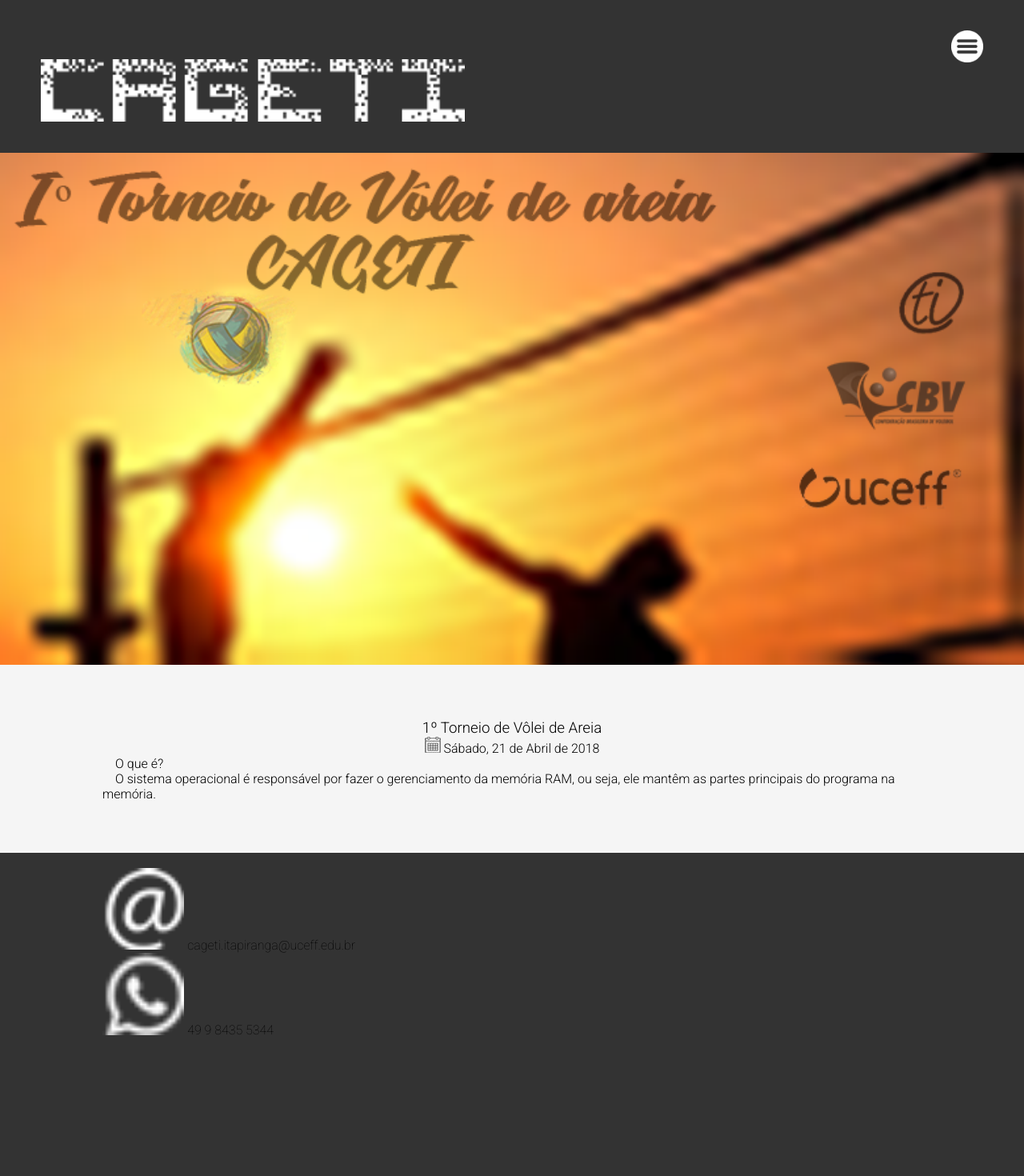
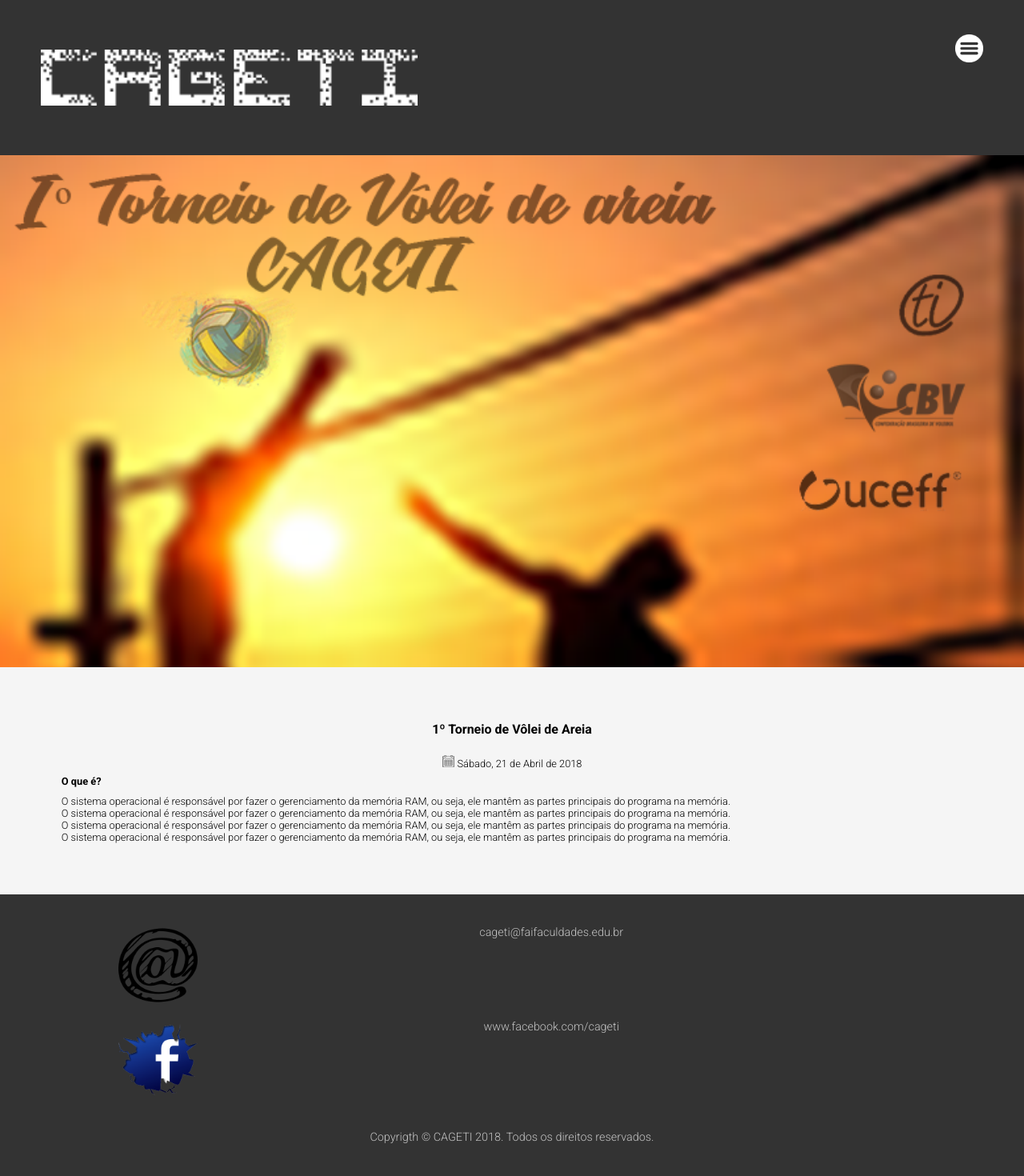
Before and after one commit to JonasKuhn/dsv-php, a PHP site: page /view/index.php in a window 1280 px wide. Shown: the whole page at 80% size. Before the commit the page ends 1294 px from the top, so only its background shows below. Run offline with PHP 8.4, Linux system fonts and the light colour scheme.

Commit message:
dsv-evento Ajustado layout 320x480

```diff
--- a/evento/css/main-responsivo.css
+++ b/evento/css/main-responsivo.css
@@ -14,13 +14,13 @@ img{width: 100%;}
 .menu-cabecalho{width:100%; float:left; padding: 3% 4%; background-color: #333333;}
 .logo{
     width:45%;
-    padding-top: 3%;
+    padding-top: 2.5%;
     float: left;
     font-size: 0px;
 }
 .btn-menu{
-    width: 40px;
-    height: 40px;
+    width: 35px;
+    height: 35px;
     float: right;
     text-align: center;
     color: #fff;
@@ -39,13 +39,14 @@ img{width: 100%;}
     left: 0;
 }
 .btn-fechar{
-    width: 40px;
-    height: 40px;
-    font-size: 3em;
+    width: 37px;
+    height: 35px;
+    padding-top: 2%;
+    padding-right: 1%;
+    font-size: 2em;
     color: #fff;
     float: right;
     cursor: pointer;
-    margin-right: 5%;
 }
 .btn-fechar:hover{color: #FFA155;}
 .menu ul{
@@ -56,7 +57,7 @@ img{width: 100%;}
 }
 .menu li{padding: 1.5%;}
 .menu li a{
-    font-size: 2em;
+    font-size: 1.5em;
     color: #E4E4E4;
     padding: 1.5% 3%;
 }
@@ -89,24 +90,36 @@ img{width: 100%;}
 .principal-conteudo{
     width: 100%;
     float: left;
-    padding: 5% 10%;
+    padding: 5% 5%;
 }
 
-.conteudo h3{
+.conteudo h1{
     text-align: center;
+    font-size: 1em;
+    font-weight: bold;
 }
 
 .data{
     width: 100%;
+    height: 25px;
+    margin: 2% 0 0 0;
     text-align: center;
     float: left;
 }
 
 .data img{
     text-align: center;
-    width: 20px;
-    height: 20px;
+    width: 15px;
+    height: 15px;
 }
+
+.data span{
+    font-size: 0.8em;
+}
+
+.topico{font-size: 0.8em;}
+
+.evento-item{margin-bottom: 10px;font-weight: bold;}
 
 /*----RODAPE----*/
 
@@ -114,18 +127,34 @@ img{width: 100%;}
     background-color: #333333;
     width: 100%;
     float: left;
+    text-align: center;
     padding: 1.5% 10%;
 }
 
-.contatos{
-    width: 100%;
-    float: left;
+.social-icons{width: 100%; float: left; padding: 2%; font-size: 0.9em; color: rgba(255,255,255,0.7);}
+
+.social-icons img{float: left; width: 10%; margin-bottom: 2%;}
+
+.copyrigth{margin-top: 2%; color: rgba(255,255,255,0.7);}
+
+.break{
+    clear: both;
 }
 
-.contatos p{
-    font-weight: 100;
+/*----MEDIA SCREEN----*/
+
+/*Para o btn-menu*/
+@media screen and (min-width: 450px){
+.btn-menu{width: 35px; height: 35px; float: right; text-align: center;
+         color: #fff; cursor: pointer; background-color: #333333; padding-top: 5px;}
+.logo{width:40%; padding-top: 2%; padding-bottom: 2%; float: left;font-size: 0px;}
+.btn-fechar{width: 44px; padding-top: 3%;padding-right: 1%; font-size: 2em;}
+.menu ul{padding-top: 20%;}
+.menu li{padding: 2%;}
 }
 
-.contatos img{
-    width: 10%;
+@media screen and (min-width: 480px){
 }
+
+@media screen and (min-width: 768px){
+}
--- a/evento/view/inicial.php
+++ b/evento/view/inicial.php
@@ -1,12 +1,18 @@
 <div class="conteudo">
     <hr>
-    <h3><?php echo "$nomeEvento" ?><br></h3>
+    <h1><?php echo "$nomeEvento" ?><br></h1>
     <div class="data">
-        <img src="../img/calendar.jpg" alt="calendario" name="calendario">
-        <?php echo "$data"?>
+        <img src="../img/icon-calendario.jpg" alt="icon-calendario" name="Calendario">
+        <span><?php echo "$data"?></span>
     </div>
     <div class="topico">
-        <p class="evento_item">&emsp;O que é? </p>
+        <p class="evento-item">&emsp;O que é? </p>
+        <p>&emsp;O sistema operacional é responsável por fazer o gerenciamento da memória RAM,
+            ou seja, ele mantêm as partes principais do programa na memória.</p>
+        <p>&emsp;O sistema operacional é responsável por fazer o gerenciamento da memória RAM,
+            ou seja, ele mantêm as partes principais do programa na memória.</p>
+        <p>&emsp;O sistema operacional é responsável por fazer o gerenciamento da memória RAM,
+            ou seja, ele mantêm as partes principais do programa na memória.</p>
         <p>&emsp;O sistema operacional é responsável por fazer o gerenciamento da memória RAM,
             ou seja, ele mantêm as partes principais do programa na memória.</p>
     </div>
--- a/evento/view/menu.php
+++ b/evento/view/menu.php
@@ -1,7 +1,7 @@
 <header class="logo">
     <a href="index.php"><img src="../img/logo-cageti.png" alt="img-cageti" name="img-cageti"></a>
 </header>
-<button class="btn-menu"><img src="../img/menu_icon.png" alt="icon-menu" name="icon-menu"></button>
+<button class="btn-menu"><img src="../img/icon-menu.png" alt="icon-menu" name="icon-menu"></button>
 
 <nav class="menu">
     <a class="btn-fechar">x</a>
--- a/evento/view/rodape.php
+++ b/evento/view/rodape.php
@@ -1,4 +1,15 @@
-<div class="contatos">
-    <p><img src="../img/arroba.png" alt="arroba"> cageti.itapiranga@uceff.edu.br</p>
-    <p><img src="../img/wpp.png" alt="wpp"> 49 9 8435 5344</p>
-</div>
+<footer class="contatos">
+    <div class="social-icons"
+
+        <a href="#"><img src="../img/icon-email.png" alt="e-mail"> </a>
+        <p>cageti@faifaculdades.edu.br</p>
+
+        <div class="break"></div>
+
+        <a href="#"><img src="../img/fb.png" alt="facebook"> </a>
+        <p>www.facebook.com/cageti</p>
+
+        <div class="break"></div>
+        <p class="copyrigth">Copyrigth © CAGETI 2018. Todos os direitos reservados.</p>
+    </div>
+</footer>
```
Also changed, not shown: evento/img/arroba.png (deleted), evento/img/fb.png (added), evento/img/icon-calendario.jpg (renamed from evento/img/calendar.jpg), evento/img/icon-email.png (added), evento/img/icon-fechar.png (renamed from evento/img/fechar_icon.png), evento/img/icon-menu.png (renamed from evento/img/menu_icon.png), evento/img/wpp.png.
